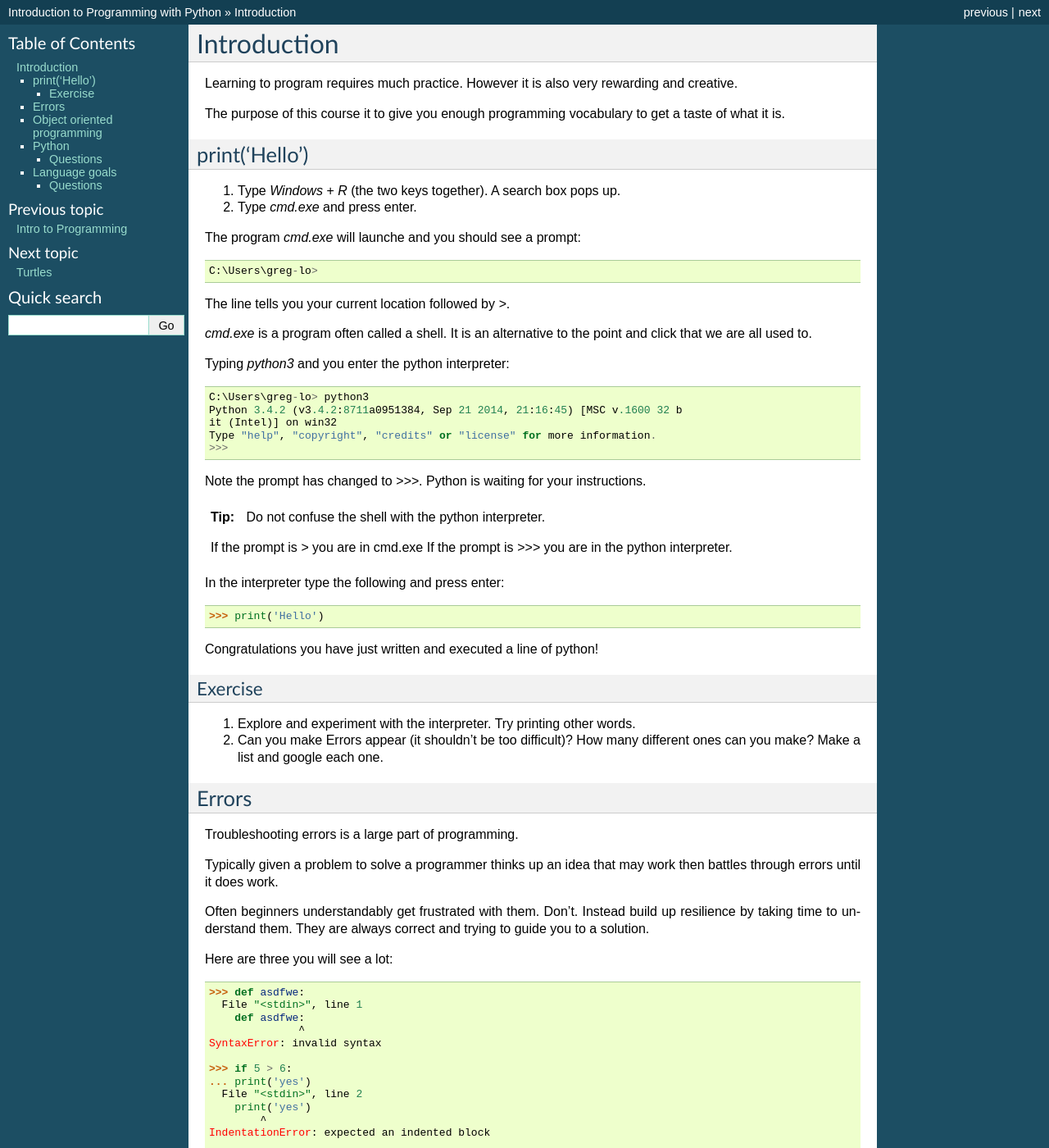
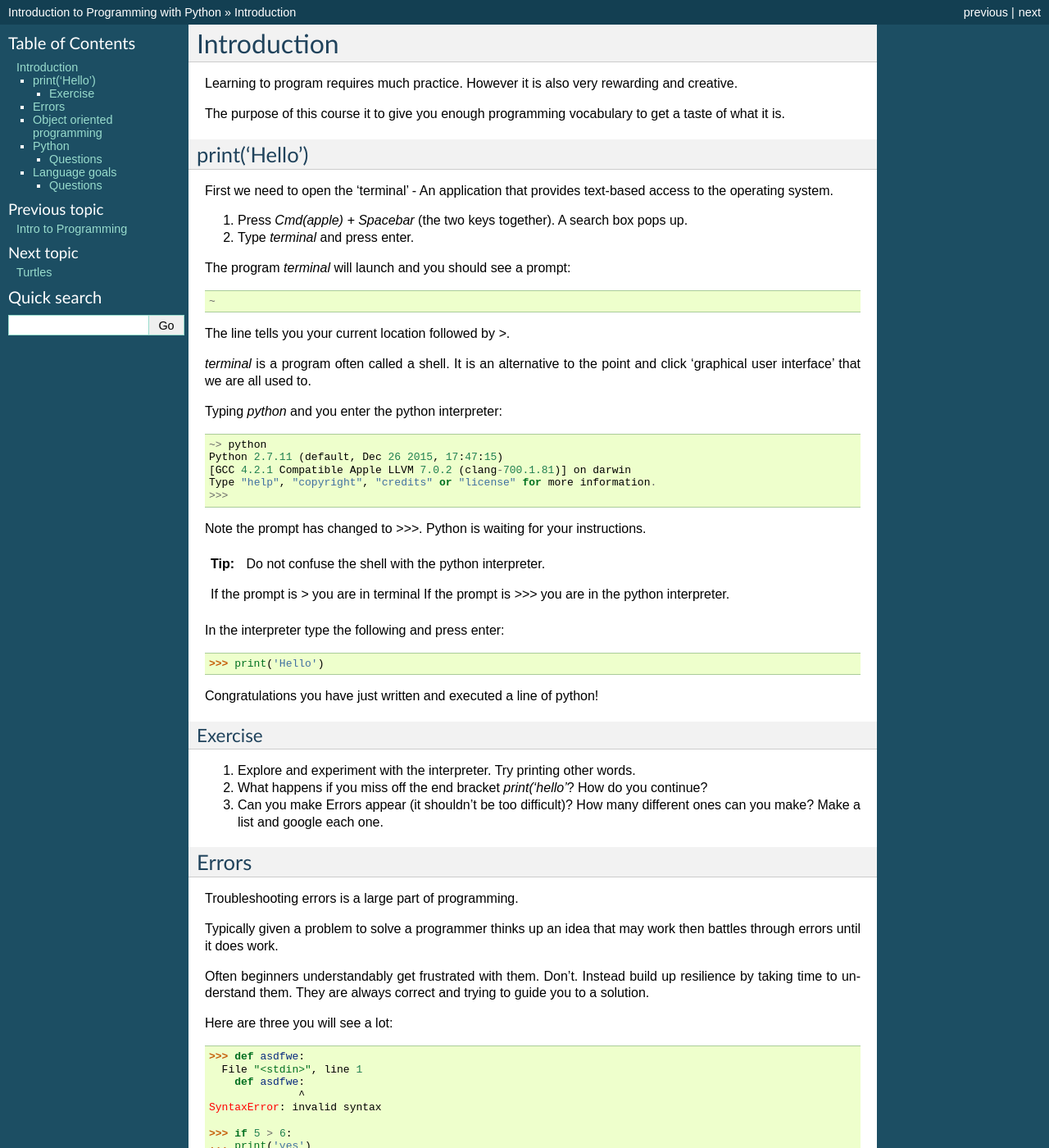
Before and after one commit to gu-lseg/intro-to-programming, a Sphinx documentation site: the page built from source/introduction.rst, in a window 1280 px wide and 1400 px high. Shown: the whole window at 82% size. Built offline with Sphinx 7.4.7, drawn with Linux system fonts in a browser that asks for light colours; pages that are not in the unit, such as notebooks, are missing from menus; some of the changed text lies outside the part shown.

Commit message:
Update intro referring to terminal instead of cmd line

```diff
--- a/source/introduction.rst
+++ b/source/introduction.rst
@@ -9,23 +9,25 @@ get a taste of what it is.
 print('Hello')
 ==============
 
-1. Type `Windows + R` (the two keys together). A search box pops up.
-2. Type `cmd.exe` and press enter.
+First we need to open the 'terminal' - An application that provides text-based access to the operating system.
 
-The program `cmd.exe` will launche and you should see a prompt::
+1. Press `Cmd(apple) + Spacebar` (the two keys together). A search box pops up.
+2. Type `terminal` and press enter.
 
-    C:\Users\greg-lo>
+The program `terminal` will launch and you should see a prompt::
+
+   ~
 
 The line tells you your current location followed by `>`.
 
-`cmd.exe` is a program often called a shell. It is an alternative to the point and
-click that we are all used to.
+`terminal` is a program often called a shell. It is an alternative to the point and
+click 'graphical user interface' that we are all used to.
 
-Typing `python3` and you enter the python interpreter::
+Typing `python` and you enter the python interpreter::
 
-    C:\Users\greg-lo> python3
-    Python 3.4.2 (v3.4.2:8711a0951384, Sep 21 2014, 21:16:45) [MSC v.1600 32 b
-    it (Intel)] on win32
+    ~> python
+    Python 2.7.11 (default, Dec 26 2015, 17:47:15)
+    [GCC 4.2.1 Compatible Apple LLVM 7.0.2 (clang-700.1.81)] on darwin
     Type "help", "copyright", "credits" or "license" for more information.
     >>>
 
@@ -35,7 +37,7 @@ Note the prompt has changed to `>>>`. Python is waiting for your instructions.
 
     Do not confuse the shell with the python interpreter.
 
-    If the prompt is `>` you are in cmd.exe
+    If the prompt is `>` you are in terminal
     If the prompt is `>>>` you are in the python interpreter.
 
 In the interpreter type the following and press enter::
@@ -49,7 +51,9 @@ Exercise
 
 1. Explore and experiment with the interpreter. Try printing other words.
 
-2. Can you make Errors appear (it shouldn't be too difficult)?
+2. What happens if you miss off the end bracket `print('hello'`? How do you continue?
+
+3. Can you make Errors appear (it shouldn't be too difficult)?
    How many different ones can you make? Make a list and google each one.
 
 Errors
```
Also changed, not shown: other parts of source/introduction.rst (+1 -1 lines).
